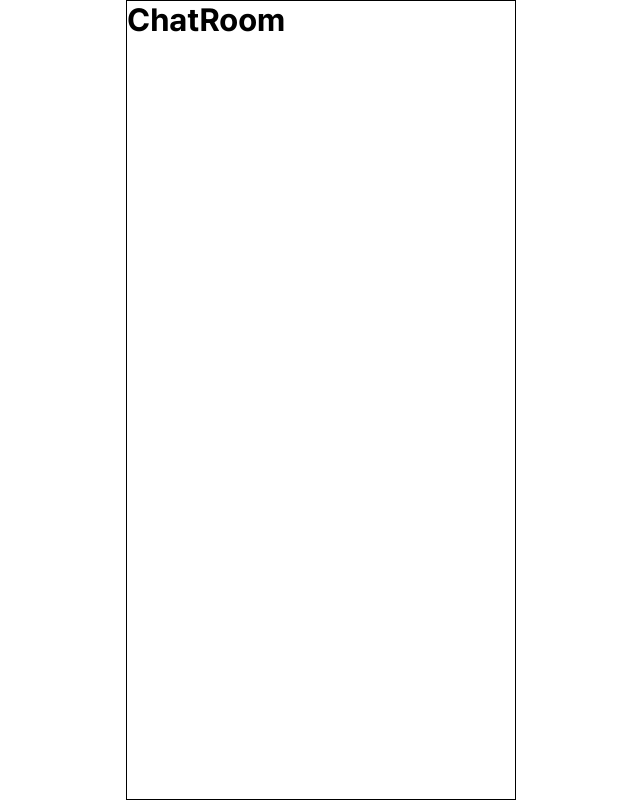
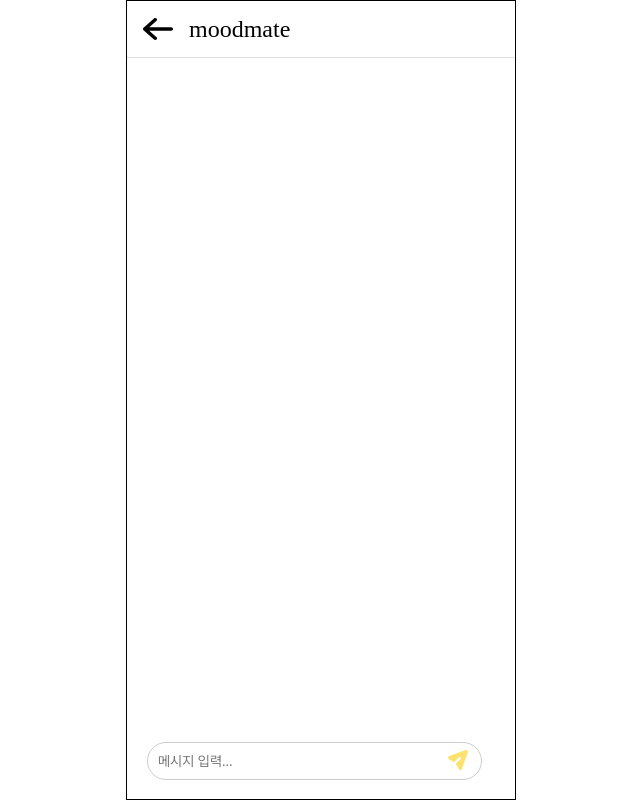
Before and after one commit to CNU-likelion-Moodmate/FE, a React (Create React App) app: page /chat in a window 1280 px wide. Shown: the whole page, without its empty margins (319-959 px from the left). Built offline with nearby package versions, Linux system fonts and the light colour scheme; a web font is replaced by a local one.

Commit message:
ChatRoom Header, Input (상단,하단)

```diff
--- /dev/null
+++ b/src/pages/chat/ArrowIconBtn.jsx
@@ -0,0 +1,23 @@
+import React from 'react';
+import styled from 'styled-components';
+import { ArrowIcon } from "../../assets/icons";
+
+const ArrowButton = styled.button`
+  background: none;
+  border: none;
+  font-size: 24px;
+  cursor: pointer;
+  display: flex;
+  align-items: center;
+  margin-left: 16px;
+`;
+
+const ArrowIconBtn = ({ onClick }) => {
+  return (
+    <ArrowButton onClick={onClick}>
+      <ArrowIcon />
+    </ArrowButton>
+  );
+};
+
+export default ArrowIconBtn;
--- a/src/pages/chat/ChatRoom.jsx
+++ b/src/pages/chat/ChatRoom.jsx
@@ -1,7 +1,30 @@
+import React from "react";
+import styled from "styled-components";
+import { Div, Text, Button } from "../../component/common/div";
+import { GRAY2 } from "../../component/constants/color";
+import ArrowIconBtn from "./ArrowIconBtn";
+import TextArea from "./TextArea";
+
+const Container = styled.div`
+  display: flex;
+  border-bottom: 1px solid ${GRAY2};
+`
+
+const Header = styled(Text)`
+  padding: 10px 16px;
+  font-family: crayon;
+  font-size: 24px;
+  text-align: left;
+`;
+
 const ChatRoom = () => {
   return(
     <div>
-      <h1>ChatRoom</h1>
+      <Container>
+        <ArrowIconBtn />
+        <Header>moodmate</Header>
+      </Container>
+      <TextArea />
     </div>
   )
 }
--- /dev/null
+++ b/src/pages/chat/TextArea.jsx
@@ -0,0 +1,79 @@
+import { React, useState } from 'react';
+import styled from 'styled-components';
+import { SendIcon } from "../../assets/icons";
+import { GRAY3, BLACK } from '../../component/constants/color';
+import { Div } from '../../component/common/div';
+
+// 메시지 입력 컨테이너 스타일 정의
+const MessageInputContainer = styled.div`
+  margin: 20px;
+  display: flex;
+  align-items: center;
+  position: fixed;
+  bottom: 0;
+`;
+
+// 입력창과 버튼을 포함하는 컨테이너 스타일 정의
+const InputContainer = styled.div`
+  width: 335px;
+  border: 1px solid ${GRAY3};
+  border-radius: 24px;
+  display: flex;
+  align-items: center;
+  position: relative; // 버튼의 절대 위치를 기준으로 설정
+  flex: 1;
+`;
+
+// 입력창 스타일 정의
+const Input = styled.input`
+  width: 300px;
+  padding: 10px;
+  border: none;
+  outline: none;
+  font-size: 14px;
+  caret-color: #FEE270;
+  background-color: transparent;
+;
+`;
+
+// 전송 버튼 스타일 정의
+const SendButton = styled.button`
+  border: 0;
+  outline: 0;
+  background-color: white;
+  cursor: pointer;
+`;
+
+const TextArea = () => {
+    const [message, setMessage] = useState('');
+
+        const handleBack = () => {
+          console.log('Back button clicked'); // 뒤로가기 로직 구현 필요
+        };
+
+        const handleSend = () => {
+          console.log('Send message:', message);
+          // 메시지 전송 로직 추가
+          setMessage('');
+        };
+
+        return (
+            <Div>
+              <MessageInputContainer>
+                <InputContainer>
+                  <Input
+                    type="text"
+                    value={message}
+                    onChange={(e) => setMessage(e.target.value)}
+                    placeholder="메시지 입력..."
+                  />
+                  <SendButton show={message.length > 0} onClick={handleSend}>
+                    <SendIcon />
+                  </SendButton>
+                </InputContainer>
+              </MessageInputContainer>
+            </Div>
+          );
+        };
+
+export default TextArea;
```
Also changed, not shown: 1 other file (tests, documents, lock files or other folders).
